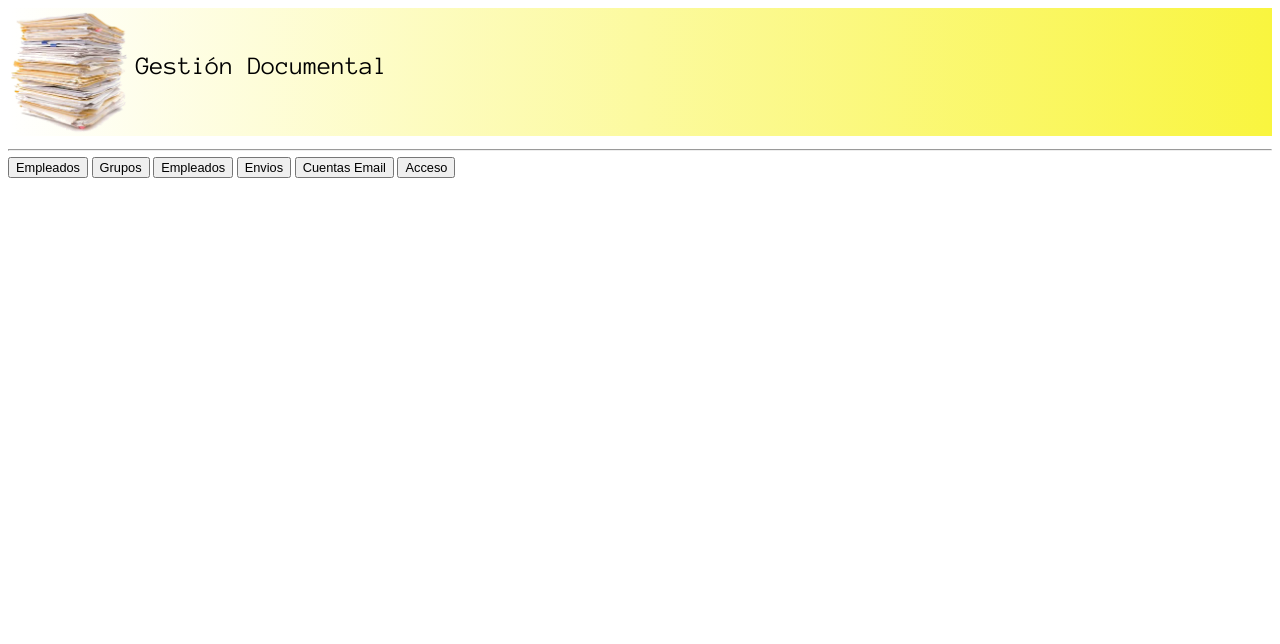
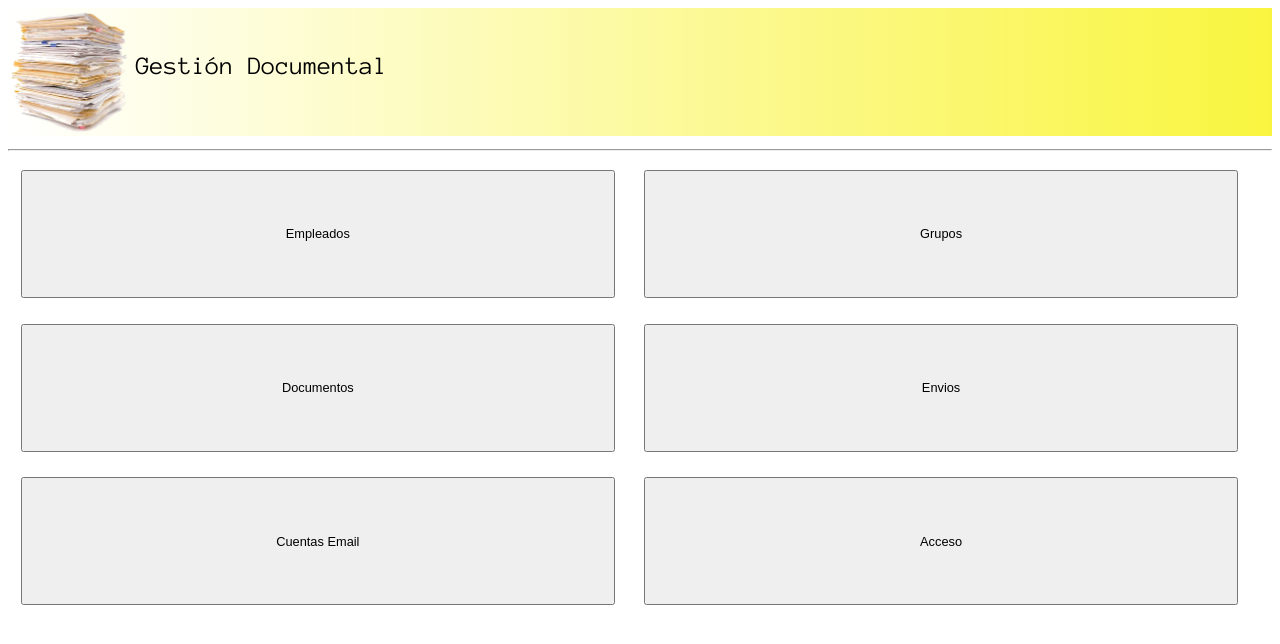
Before and after one commit to Feagurth/DIW_2_DAW, a PHP site: page / in a window 1280 px wide. Shown: the top 644 px of the page. Run offline with PHP 8.4, Linux system fonts and the light colour scheme; some web fonts are replaced.

Commit message:
Tarea 8
Tarea 8 continuacion

```diff
--- a/DIW_Tarea_8/estilos.css
+++ b/DIW_Tarea_8/estilos.css
@@ -33,23 +33,19 @@ de la página de forma general*/
     color: #000;
 }
 
-
-/* Estilos de la página índice */
-
-#index{
+/* Estilos generales */
+.cabecera{
     width: 100%;
     height: 10vmax;
-    background-image: url(imagenes/header.png), linear-gradient(to right, white , #f9f53f);
-    //background-color: #f9f53f;
+    margin-bottom: 1vmax;
+    display: block;
+    float: left;
     background-position: left;
     background-repeat: no-repeat;
     background-size: contain;
-    margin-bottom: 1vmax;
-    display: block;
-    float: left;
 }
 
-#index p{
+.cabecera p{
     margin-top: 3.5vmax;
     font-family: 'Anonymous Pro';
     font-size: 2vmax;
@@ -57,8 +53,21 @@ de la página de forma general*/
     color: black;
 }
 
+/* Estilos de la página índice */
+.cabecera#index{
+    background-image: url(imagenes/header.png), linear-gradient(to right, white , #f9f53f);
+}
 
+#cuerpobotones {
+    width: 100%;
+    display: block;
+}
 
+#cuerpobotones input[type="submit"]{
+    width: 47%;
+    height: 10vmax;
+    margin: 1vmax;
+}
 
 
 /* Estilos de la pantalla de login  */
--- a/DIW_Tarea_8/index.php
+++ b/DIW_Tarea_8/index.php
@@ -26,10 +26,10 @@ along with this program.  If not, see <http://www.gnu.org/licenses/>.
         <p>Gestión Documental</p>
         </div>
         <hr />
-        <div id="cuerpo">
+        <div id="cuerpobotones">
             <input type="submit" id="btnEmpleados" alt="Empleados" value="Empleados" title="Empleados" />
             <input type="submit" id="btnGrupos" alt="Grupos" value="Grupos" title="Grupos" />
-            <input type="submit" id="btnDocumentos" alt="Empleados" value="Empleados" title="Empleados" />
+            <input type="submit" id="btnDocumentos" alt="Documentos" value="Documentos" title="Documentos" />
             <input type="submit" id="btnEnvios" alt="Envios" value="Envios" title="Envios" />
             <input type="submit" id="btnEmail" alt="Cuentas Email" value="Cuentas Email" title="Cuentas Email" />
             <input type="submit" id="btnAcceso" alt="Acceso" value="Acceso" title="Acceso" />
```
Also changed, not shown: DIW_Tarea_8/funciones.php (added, +35 -0 lines), DIW_Tarea_8/login.php (+11 -2 lines).
